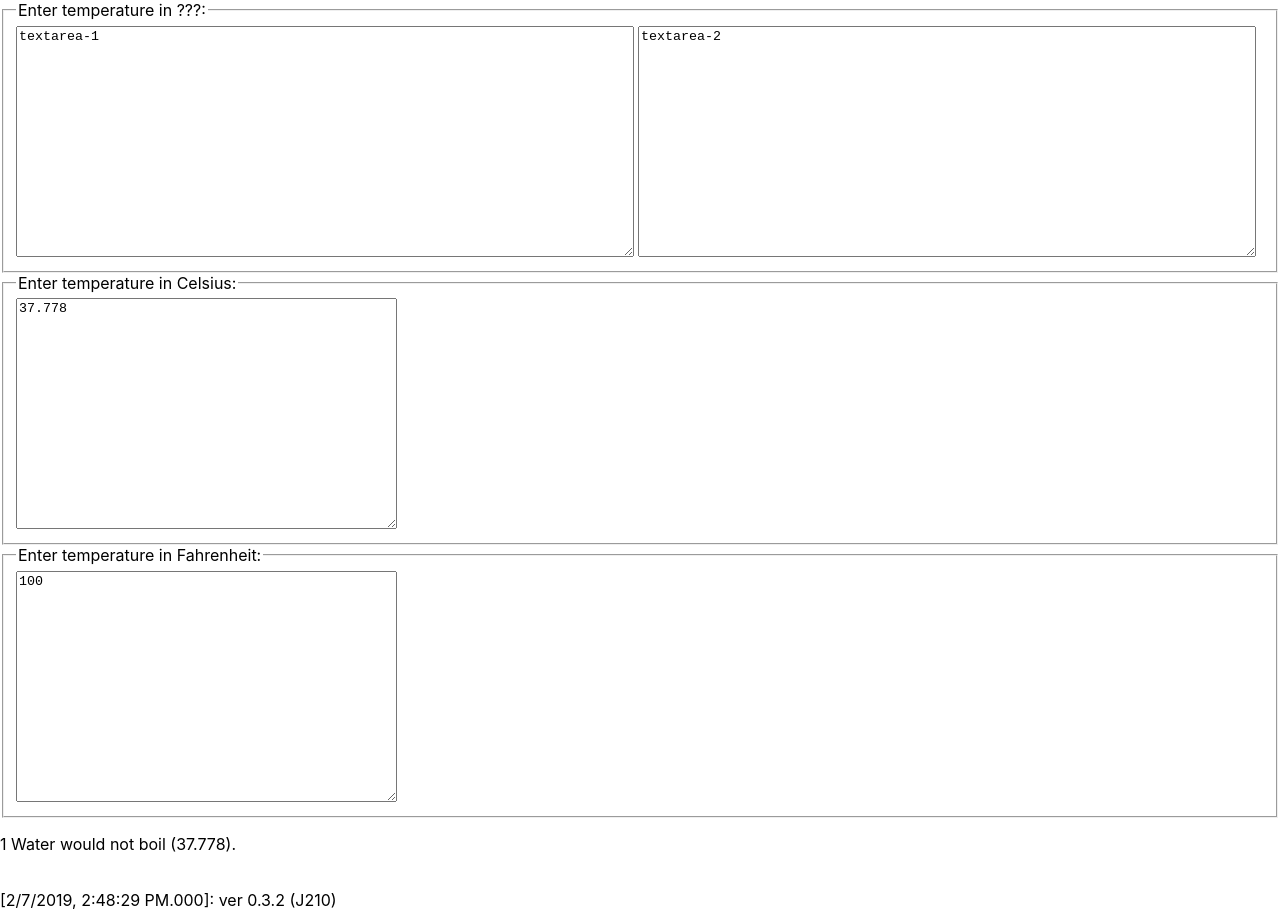
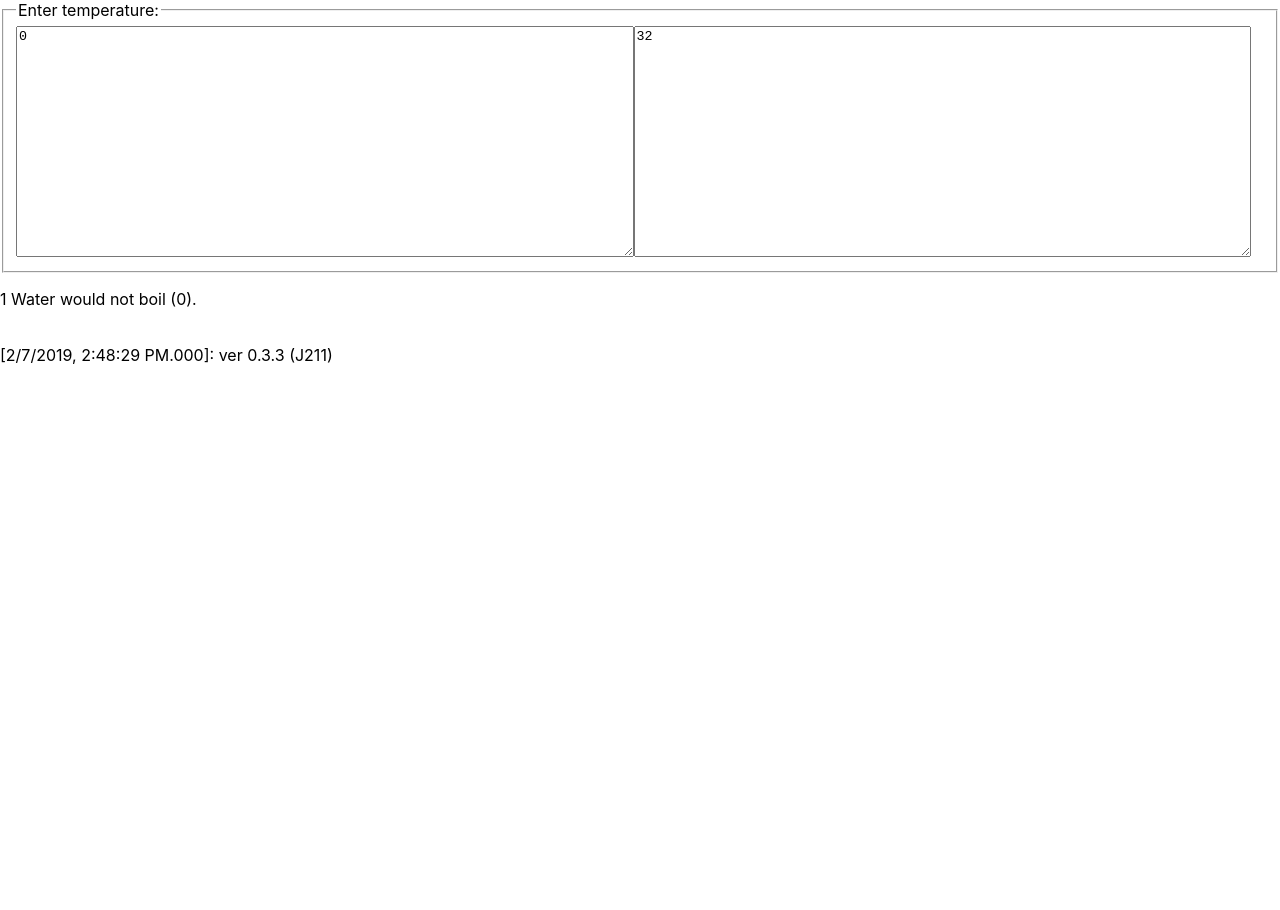
Before and after one commit to MaixEqu/reactts4, a React (Create React App) app: page / in a window 1280 px wide. After the commit the page ends 800 px from the top, so only its background shows below. Built offline with nearby package versions, Linux system fonts and the light colour scheme.

Commit message:
side by side done, ver 0.3.3 (J211)

```diff
--- a/src/App.tsx
+++ b/src/App.tsx
@@ -2,16 +2,16 @@ import React, { Component } from 'react';
 // import * as mx from './mxlibcut';
 import * as mx from './mxlib';
 
-const sVersion = "ver 0.3.2 (J210)";
+const sVersion = "ver 0.3.3 (J211)";
 
 export class Main extends Component {
   render() {
     let time_ver = `[${mx.sFTime()}]: ${sVersion}`;
     // console.log(`hot-edit textareas tests ${time_ver}...`)
+    //           <div id="textareas0">textareas tests</div>
     return (
       <div className="App">
         <header className="App-header">
-          <div id="textareas0">textareas tests</div>
           <div id="textareas">textareas</div>
         </header>
         <br />
@@ -80,11 +80,8 @@ class TemperatureTArea extends React.Component<IProps, IState> {
     const scale = this.props.scale || 'c';
     const scaleName = scaleNames.get(scale);
     return (
-      <fieldset>
-        <legend>Enter temperature in {scaleName}:</legend>
-        <textarea rows={15} cols={45} value={temperature}
+        <textarea className="halfsize" rows={15} cols={45} value={temperature}
                onChange={this.handleChange} />
-      </fieldset>
     );
   }
 }
@@ -93,8 +90,8 @@ export class TextAreas extends React.Component<IProps, IState> {
     super(props);
     this.handleCelsiusChange = this.handleCelsiusChange.bind(this);
     this.handleFahrenheitChange = this.handleFahrenheitChange.bind(this);
-    //this.state = {temperature: '0', scale: 'c'};
-    this.state = {temperature: '100', scale: 'f'};
+    this.state = {temperature: '0', scale: 'c'};
+    //this.state = {temperature: '100', scale: 'f'};
   }
 
   handleCelsiusChange(temperature: string) {
@@ -113,6 +110,9 @@ export class TextAreas extends React.Component<IProps, IState> {
 
     return (
       <div>
+        <fieldset>
+          <legend>Enter temperature:</legend>
+          <div>
             <TemperatureTArea
               scale="c"
               temperature={celsius}
@@ -121,6 +121,8 @@ export class TextAreas extends React.Component<IProps, IState> {
               scale="f"
               temperature={fahrenheit}
               onTemperatureChange={this.handleFahrenheitChange} />
+          </div>
+        </fieldset>
         <BoilingVerdict
           celsius={parseFloat(celsius)} />
       </div>
--- a/src/index.tsx
+++ b/src/index.tsx
@@ -6,4 +6,4 @@ import './index.css';
 
 ReactDOM.render(<App.Main />, document.getElementById('root'));
 ReactDOM.render(<App.TextAreas />, document.getElementById('textareas'));
-ReactDOM.render(<App.TextAreas0 />, document.getElementById('textareas0'));
+//ReactDOM.render(<App.TextAreas0 />, document.getElementById('textareas0'));
```
Lines whose indentation alone changed are shown as unchanged.
